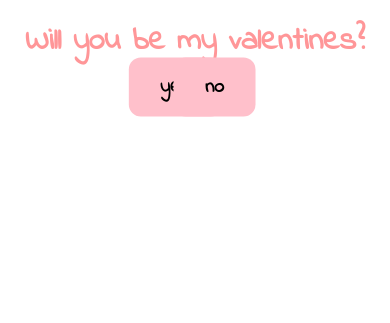
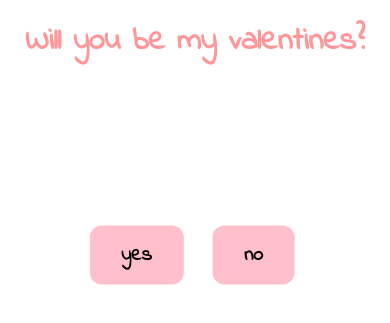
Before and after one commit to ChloeSAPage/ValentinesWebsite, a plain HTML site: page index.html in a window 390 px wide. Shown: the part 251-574 px from the top of the page. Drawn offline with Linux system fonts and the light colour scheme.

Commit message:
added media query

```diff
--- a/style.css
+++ b/style.css
@@ -51,3 +51,21 @@ button:hover {
     left: 55%;
     transform: translate(-50%, -50%);
 }
+
+/* Small Screens */
+
+@media (max-width: 768px){
+    .no-btn{
+        position: absolute;
+        top: 60%;
+        left: 65%;
+        transform: translate(-50%, -50%);
+    }
+
+    .yes-btn{
+        position: absolute;
+        top: 60%;
+        left: 35%;
+        transform: translate(-50%, -50%);
+    }
+}
```
